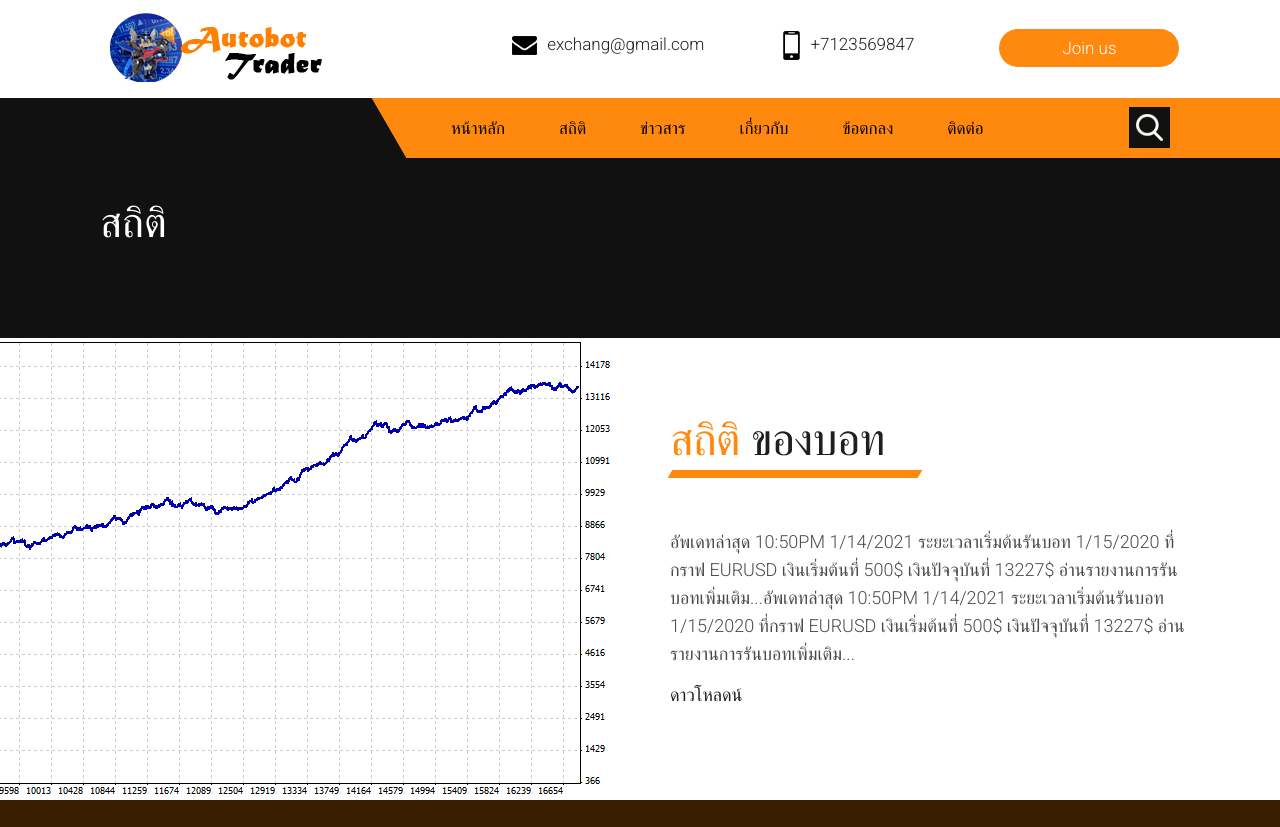
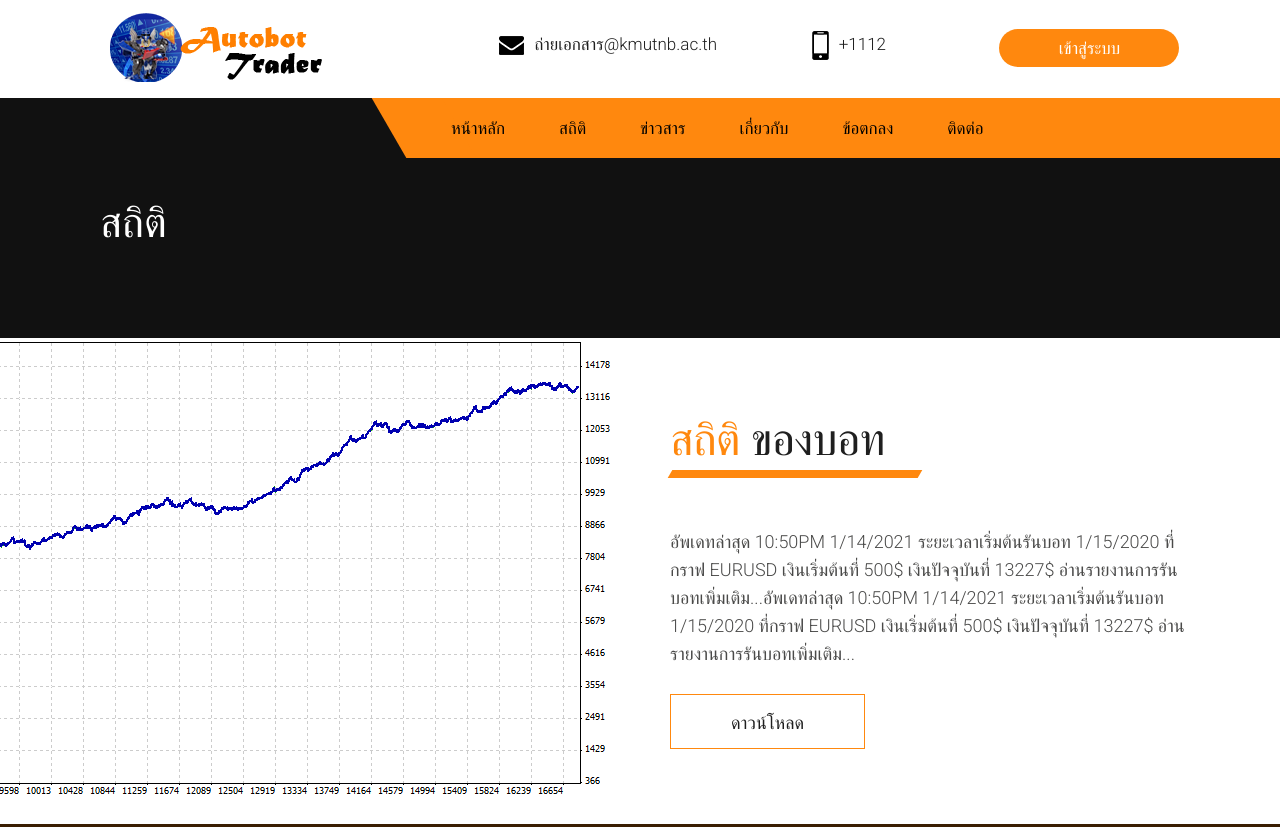
Before and after one commit to warat09/AutoBotTrade, a website: page ProjectAutoBotTrader/static.html in a window 1280 px wide. Shown: the top 827 px of the page. Drawn offline with Linux system fonts and the light colour scheme.

Commit message:
Update static.html

```diff
--- a/ProjectAutoBotTrader/static.html
+++ b/ProjectAutoBotTrader/static.html
@@ -59,9 +59,9 @@
                     </div>
                     <div class="site_information">
                         <ul>
-                            <li><a href="mailto:exchang@gmail.com"><img src="images/mail_icon.png" alt="#" />exchang@gmail.com</a></li>
-                            <li><a href="tel:exchang@gmail.com"><img src="images/phone_icon.png" alt="#" />+7123569847</a></li>
-                            <li><a class="join_bt" href="#">Join us</a></li>
+                            <li><a href="mailto:เอกสาร@gmail.com"><img src="images/mail_icon.png" alt="#" />ถ่ายเอกสาร@kmutnb.ac.th</a></li>
+                            <li><a href="tel:+1112"><img src="images/phone_icon.png" alt="#" />+1112</a></li>
+                            <li><a class="join_bt" href="login.html">เข้าสู่ระบบ</a></li>
                         </ul>
                     </div>
                 </div>
@@ -91,12 +91,6 @@
                 </div>
                      </div>
                  </nav>
-                 <div class="search-box">
-                    <input type="text" class="search-txt" placeholder="Search">
-                    <a class="search-btn">
-                        <img src="images/search_icon.png" alt="#" />
-                    </a>
-                </div>
                 </div>
             </div>
           </div>
@@ -138,7 +132,7 @@
                         <p>อัพเดทล่าสุด 10:50PM 1/14/2021 ระยะเวลาเริ่มต้นรันบอท 1/15/2020 ที่กราฟ  EURUSD เงินเริ่มต้นที่ 500$ เงินปัจจุบันที่ 13227$  อ่านรายงานการรันบอทเพิ่มเติม...อัพเดทล่าสุด 10:50PM 1/14/2021 ระยะเวลาเริ่มต้นรันบอท 1/15/2020 ที่กราฟ  EURUSD เงินเริ่มต้นที่ 500$ เงินปัจจุบันที่ 13227$  อ่านรายงานการรันบอทเพิ่มเติม...</p>
                     </div>
                     <div class="full paddding_left_15">
-                        <h3 href="Report.zip" download>ดาวโหลดน์</h3>
+                        <a  class="main_bt" href="download\Report.zip" download>ดาวน์โหลด</a>
                     </div>
 
                 </div>
```
